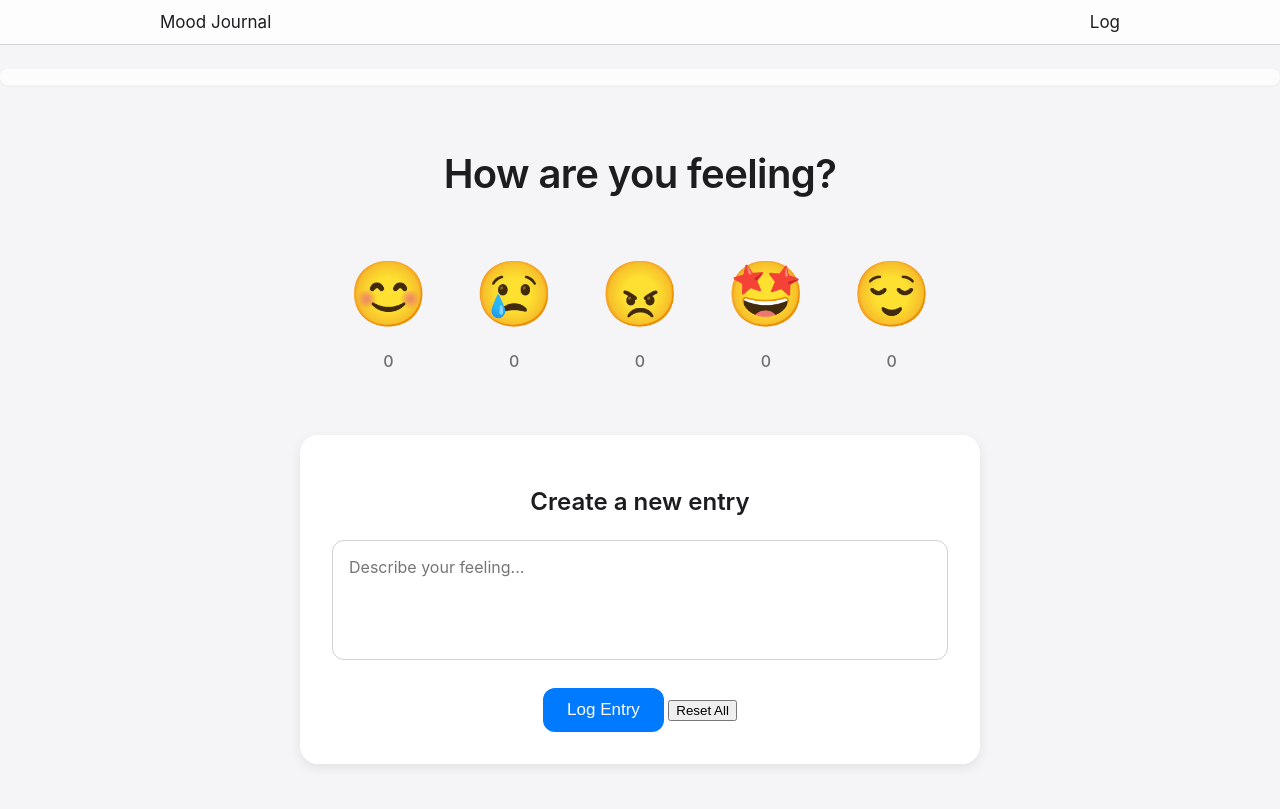
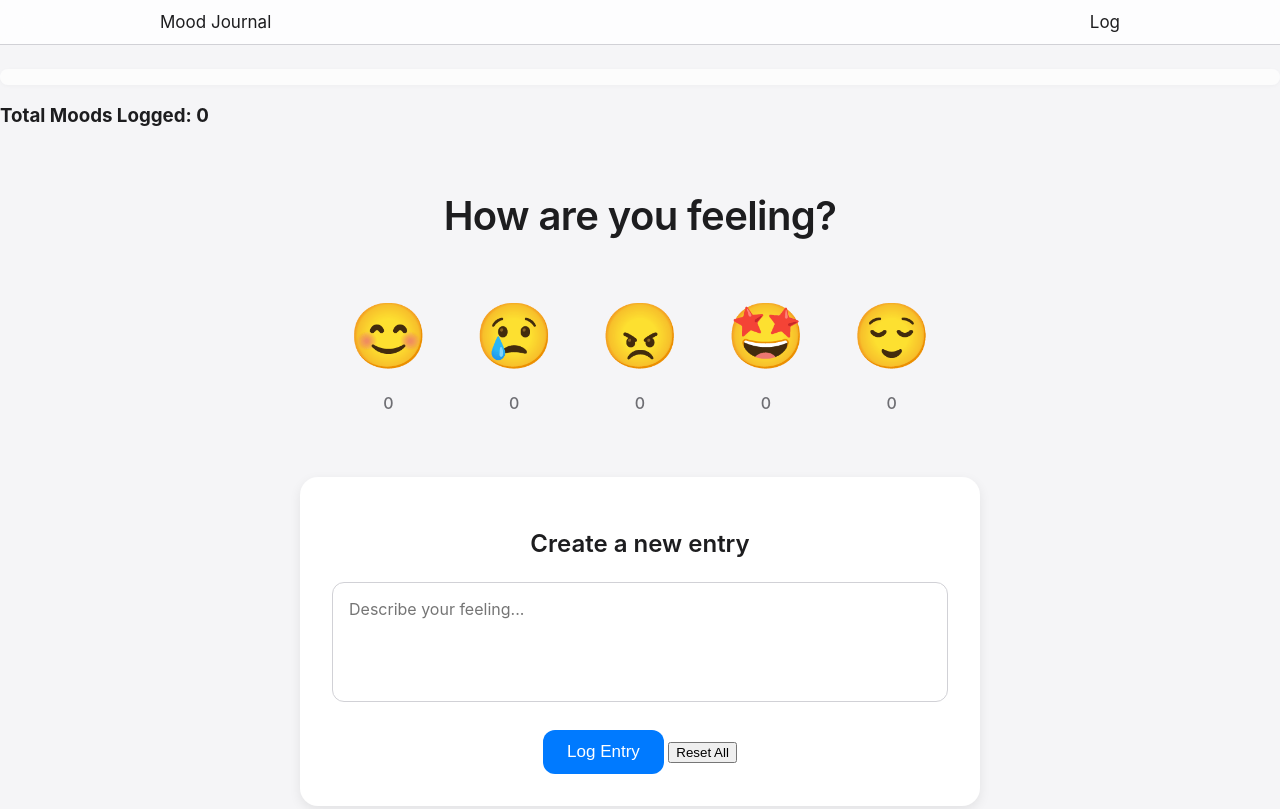
Before and after one commit to Spk2025/4155-Group-2, a plain HTML site: page Downloads/4155-Group-2-Mood-Logger/home.html in a window 1280 px wide. Shown: the top 809 px of the page. Drawn offline with nearby package versions, Linux system fonts and the light colour scheme.

Commit message:
Update home.html

```diff
--- a/Downloads/4155-Group-2-Mood-Logger/home.html
+++ b/Downloads/4155-Group-2-Mood-Logger/home.html
@@ -16,6 +16,10 @@
     </header>
 
     <div id="current-date" class="date-display"></div>
+
+      <div id="total-moods-section" class="total-moods">
+        <h3>Total Moods Logged: <span id="total-mood-count">0</span></h3>
+    </div>
 
     <div class="container">
         <h1>How are you feeling?</h1>
```
